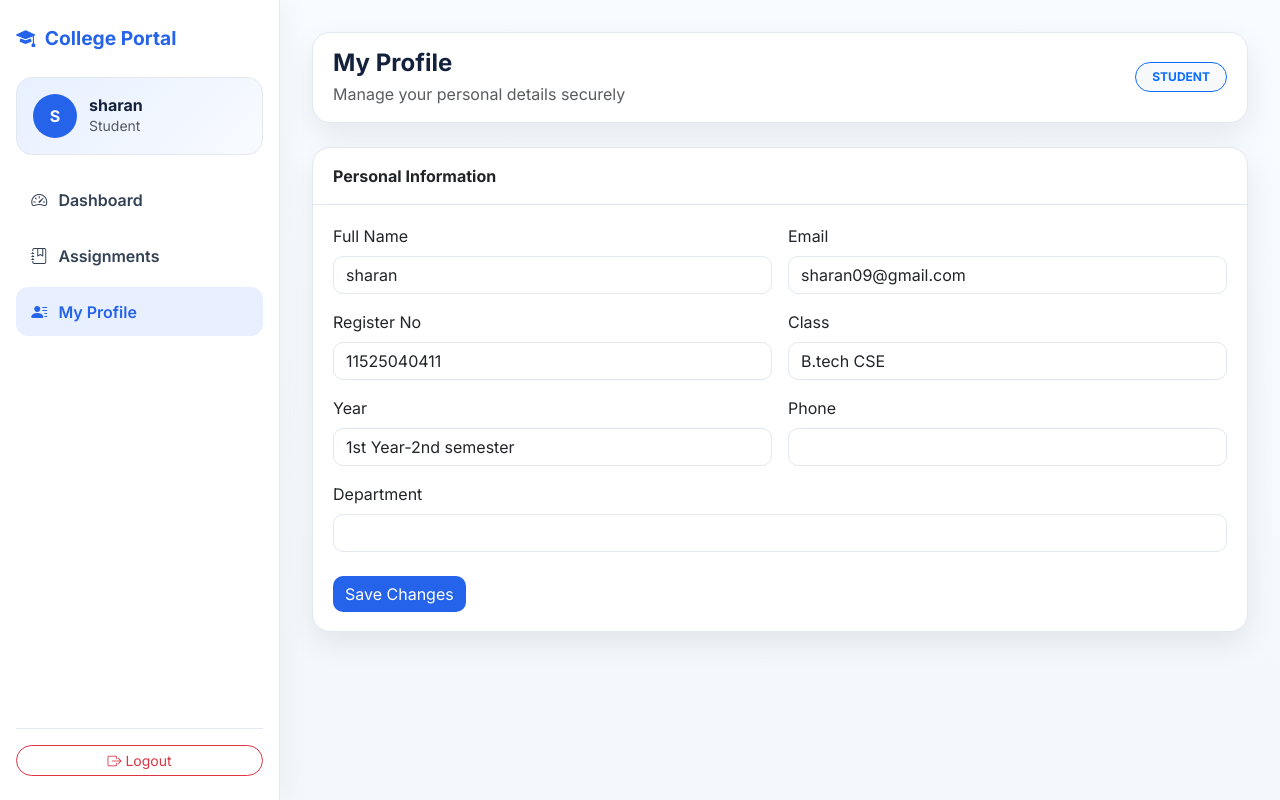
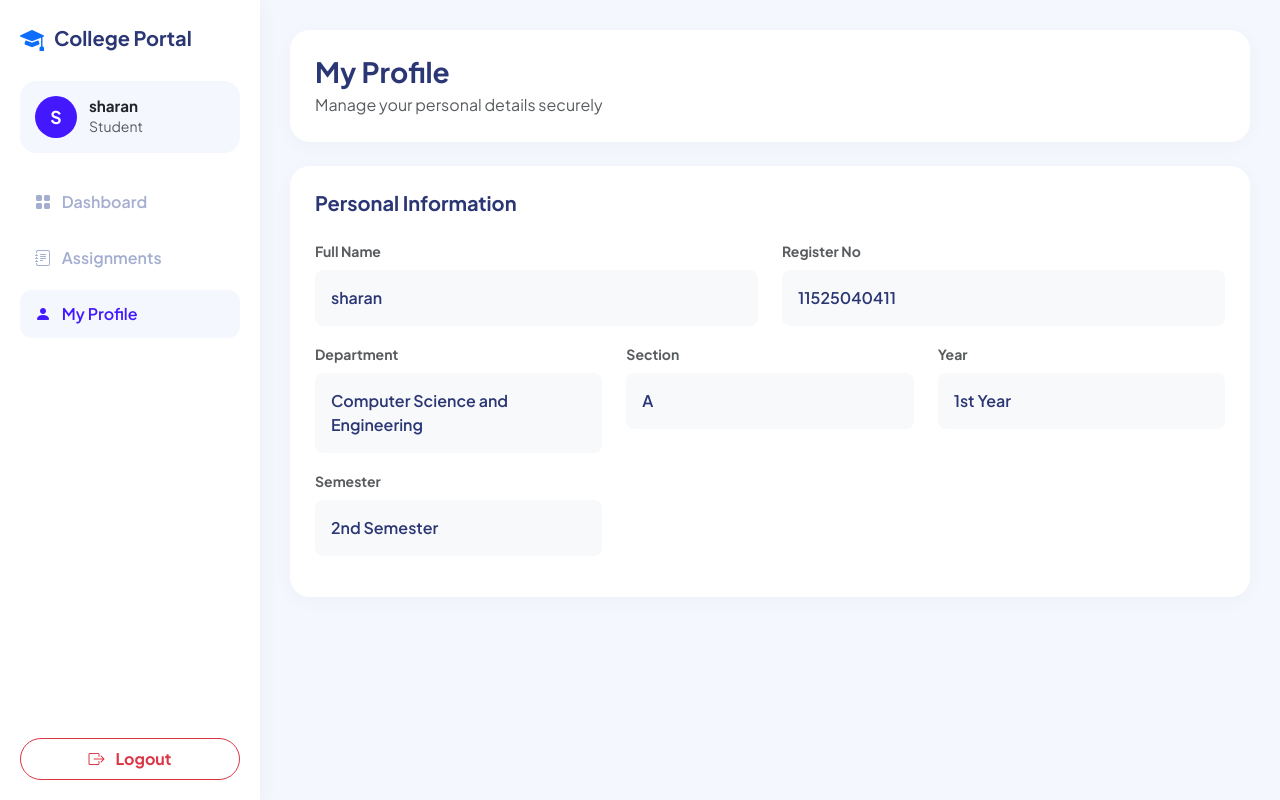
Before and after one commit to shastika-cse/college-portal, a Flask app: page /profile in a window 1280 px wide. Run offline with Flask 3, Linux system fonts and the light colour scheme; a user stored in the database is signed in; data comes from the database, SQL or seed files in the repository.

Commit message:
Update profile sidebar with role-based navigation

```diff
--- a/templates/student_profile.html
+++ b/templates/student_profile.html
@@ -4,104 +4,164 @@
     <meta charset="UTF-8">
     <meta name="viewport" content="width=device-width, initial-scale=1.0">
     <title>My Profile - College Portal</title>
+    <!-- Bootstrap CSS -->
     <link href="https://cdn.jsdelivr.net/npm/bootstrap@5.3.0/dist/css/bootstrap.min.css" rel="stylesheet">
-    <link href="https://cdn.jsdelivr.net/npm/bootstrap-icons@1.11.0/font/bootstrap-icons.css" rel="stylesheet">
-    <link href="https://fonts.googleapis.com/css2?family=Inter:wght@400;500;600;700&display=swap" rel="stylesheet">
+    <!-- Bootstrap Icons -->
+    <link href="https://cdn.jsdelivr.net/npm/bootstrap-icons@1.10.5/font/bootstrap-icons.css" rel="stylesheet">
+    <!-- Google Fonts -->
+    <link href="https://fonts.googleapis.com/css2?family=Plus+Jakarta+Sans:wght@400;500;600;700&display=swap" rel="stylesheet">
     <style>
-        :root { --bg:#f4f7fb; --panel:#fff; --text:#14213d; --muted:#64748b; --primary:#2563eb; --border:#e2e8f0; --shadow:0 12px 30px rgba(15,23,42,.08); }
-        body { font-family:'Inter',sans-serif; background:linear-gradient(180deg,#f8fbff 0%,var(--bg) 100%); color:var(--text); }
-        .sidebar { position:sticky; top:0; height:100vh; width:280px; background:var(--panel); border-right:1px solid var(--border); padding:1.5rem 1rem; display:flex; flex-direction:column; box-shadow:8px 0 24px rgba(15,23,42,.04); }
-        .sidebar-brand { font-weight:700; font-size:1.2rem; color:var(--primary); text-decoration:none; display:flex; align-items:center; gap:0.6rem; margin-bottom:1.5rem; }
-        .sidebar-profile { background:linear-gradient(135deg,#e8f0ff,#f8fbff); border:1px solid var(--border); border-radius:16px; padding:1rem; margin-bottom:1.25rem; display:flex; align-items:center; gap:0.75rem; }
-        .profile-avatar { width:44px; height:44px; border-radius:50%; background:var(--primary); color:white; display:grid; place-items:center; font-weight:700; }
-        .nav-link { color:#334155; font-weight:600; padding:0.8rem 0.95rem; border-radius:12px; margin-bottom:0.4rem; transition:all .2s; display:flex; align-items:center; gap:0.7rem; }
-        .nav-link:hover, .nav-link.active { background: #e8f0ff; color: var(--primary); }
-        .sidebar-footer { margin-top:auto; padding-top:1rem; border-top:1px solid var(--border); }
-        .main-content { flex:1; padding:2rem; }
-        .top-navbar { background:var(--panel); border:1px solid var(--border); border-radius:18px; padding:1rem 1.25rem; margin-bottom:1.5rem; box-shadow:var(--shadow); display:flex; justify-content:space-between; align-items:center; }
-        .card { border:1px solid var(--border); border-radius:18px; box-shadow:var(--shadow); background:var(--panel); }
-        .card-header { background:transparent; border-bottom:1px solid var(--border); font-weight:700; padding:1rem 1.25rem; }
-        .card-body { padding:1.2rem 1.25rem; }
-        .form-control { border-radius:10px; border:1px solid var(--border); }
-        .btn-primary { background:var(--primary); border:none; border-radius:10px; }
-        @media (max-width:992px) { .sidebar { position:relative; width:100%; height:auto; border-right:none; border-bottom:1px solid var(--border); } .main-content{padding:1rem;} .top-navbar{flex-direction:column; align-items:flex-start; gap:0.6rem;} }
+        body {
+            font-family: 'Plus Jakarta Sans', sans-serif;
+            background-color: #f4f7fe;
+            color: #2b3674;
+        }
+        .sidebar {
+            width: 260px;
+            background: #ffffff;
+            position: fixed;
+            top: 0;
+            bottom: 0;
+            left: 0;
+            z-index: 100;
+            box-shadow: 0px 4px 20px rgba(0, 0, 0, 0.05);
+            padding: 20px;
+            display: flex;
+            flex-direction: column;
+        }
+        .sidebar-brand {
+            font-weight: 700;
+            font-size: 1.25rem;
+            color: #2b3674;
+            margin-bottom: 25px;
+            display: flex;
+            align-items: center;
+            gap: 10px;
+        }
+        .sidebar-profile {
+            background: #F4F7FE;
+            border-radius: 16px;
+            padding: 15px;
+            display: flex;
+            align-items: center;
+            gap: 12px;
+            margin-bottom: 25px;
+        }
+        .profile-avatar {
+            width: 42px;
+            height: 42px;
+            background: #4318FF;
+            color: white;
+            font-weight: 700;
+            border-radius: 50%;
+            display: flex;
+            align-items: center;
+            justify-content: center;
+            font-size: 1.1rem;
+        }
+        .sidebar .nav-link {
+            font-weight: 600;
+            color: #a3AED0;
+            padding: 12px 15px;
+            border-radius: 12px;
+            margin-bottom: 8px;
+            transition: all 0.3s ease;
+        }
+        .sidebar .nav-link:hover, .sidebar .nav-link.active {
+            color: #4318FF;
+            background: #F4F7FE;
+        }
+        .main-content {
+            margin-left: 260px;
+            padding: 30px;
+        }
+        .custom-card {
+            background: #ffffff;
+            border-radius: 20px;
+            border: none;
+            box-shadow: 0px 4px 20px rgba(0, 0, 0, 0.03);
+            padding: 25px;
+            margin-bottom: 25px;
+        }
     </style>
 </head>
 <body>
-    <div class="d-flex flex-column flex-lg-row">
+
+    <!-- Sidebar Navigation -->
     <aside class="sidebar">
-            <a href="/student_dashboard" class="sidebar-brand"><i class="bi bi-mortarboard-fill"></i> College Portal</a>
-            <div class="sidebar-profile">
-                <div class="profile-avatar">{{ (student['username']|default('S')|first|upper) }}</div>
+        <div class="sidebar-brand">
+            <i class="bi bi-mortarboard-fill text-primary fs-4"></i> College Portal
+        </div>
+
+        <!-- User Profile Badge -->
+        <div class="sidebar-profile" style="background: #F4F7FE; border-radius: 16px; padding: 15px; display: flex; align-items: center; gap: 12px; margin-bottom: 25px;">
+            <div class="profile-avatar" style="width: 42px; height: 42px; background: #4318FF; color: white; font-weight: 700; border-radius: 50%; display: flex; align-items: center; justify-content: center; font-size: 1.1rem;">
+                {{ session['username'][0] | upper if session.get('username') else 'U' }}
+            </div>
             <div>
-                    <h6 class="mb-0 fw-bold">{{ student['username'] }}</h6>
-                    <p class="mb-0 small text-muted">Student</p>
+                <h6 class="fw-bold mb-0 text-dark" style="font-size: 0.95rem;">{{ session.get('username', 'User') }}</h6>
+                <p class="text-muted mb-0 small text-capitalize">{{ session.get('role', 'User') }}</p>
             </div>
         </div>
-            <nav class="nav flex-column">
-                <a href="/dashboard" class="nav-link"><i class="bi bi-speedometer2"></i> Dashboard</a>
-                <a href="/assignments" class="nav-link"><i class="bi bi-journal-bookmark"></i> Assignments</a>
-                <a href="/profile" class="nav-link active"><i class="bi bi-person-lines-fill"></i> My Profile</a>
-            </nav>
-            <div class="sidebar-footer">
-                <a href="/logout" class="btn btn-outline-danger btn-sm w-100 rounded-pill"><i class="bi bi-box-arrow-right"></i> Logout</a>
+
+        <div class="nav flex-column flex-grow-1">
+            {% if session.get('role') == 'faculty' %}
+                <a href="/submissions" class="nav-link"><i class="bi bi-grid-fill me-2"></i> Submissions</a>
+                <a href="/post_assignment" class="nav-link"><i class="bi bi-plus-circle-fill me-2"></i> Post Assignment</a>
+                <a href="/assignments" class="nav-link"><i class="bi bi-journal-text me-2"></i> All Assignments</a>
+            {% else %}
+                <a href="/dashboard" class="nav-link"><i class="bi bi-grid-fill me-2"></i> Dashboard</a>
+                <a href="/assignments" class="nav-link"><i class="bi bi-journal-text me-2"></i> Assignments</a>
+                <a href="/profile" class="nav-link active"><i class="bi bi-person-fill me-2"></i> My Profile</a>
+            {% endif %}
+        </div>
+        <div>
+            <a href="/logout" class="btn btn-outline-danger w-100 rounded-pill py-2 fw-bold"><i class="bi bi-box-arrow-right me-2"></i> Logout</a>
         </div>
     </aside>
+    <!-- Main Content Area -->
+    <main class="main-content">
 
-        <main class="main-content">
-            <div class="top-navbar">
-                <div>
-                    <h4 class="fw-bold mb-1">My Profile</h4>
-                    <p class="mb-0 text-muted">Manage your personal details securely</p>
-                </div>
-                <span class="badge bg-light text-primary border border-primary px-3 py-2 rounded-pill text-uppercase">Student</span>
+        <!-- Top Title Header -->
+        <div class="custom-card mb-4">
+            <h3 class="fw-bold mb-1">My Profile</h3>
+            <p class="text-muted mb-0">Manage your personal details securely</p>
         </div>
 
-            <div class="card">
-                <div class="card-header">Personal Information</div>
-                <div class="card-body">
-                    {% if error %}
-                        <div class="alert alert-danger">{{ error }}</div>
-                    {% endif %}
-                    {% if success %}
-                        <div class="alert alert-success">{{ success }}</div>
-                    {% endif %}
-                    <form method="POST" action="/profile">
-                        <div class="row g-3">
-                            <div class="col-md-6">
-                                <label class="form-label">Full Name</label>
-                                <input type="text" class="form-control" name="username" value="{{ student['username'] }}" required>
+        <!-- Profile Information Section -->
+        <div class="custom-card">
+            <h5 class="fw-bold mb-4">Personal Information</h5>
+            <div class="row">
+                <div class="col-md-6 mb-3">
+                    <label class="form-label text-muted small fw-bold">Full Name</label>
+                    <div class="p-3 bg-light rounded-3 fw-semibold">{{ student['username'] if student else '' }}</div>
                 </div>
-                            <div class="col-md-6">
-                                <label class="form-label">Email</label>
-                                <input type="email" class="form-control" name="email" value="{{ student['email'] }}" required>
+                <div class="col-md-6 mb-3">
+                    <label class="form-label text-muted small fw-bold">Register No</label>
+                    <div class="p-3 bg-light rounded-3 fw-semibold">{{ student['reg_no'] if student else '' }}</div>
                 </div>
-                            <div class="col-md-6">
-                                <label class="form-label">Register No</label>
-                                <input type="text" class="form-control" name="reg_no" value="{{ student['reg_no'] or '' }}">
+                <div class="col-md-4 mb-3">
+                    <label class="form-label text-muted small fw-bold">Department</label>
+                    <div class="p-3 bg-light rounded-3 fw-semibold">{{ student['department'] if student and 'department' in student and student['department'] else 'Computer Science and Engineering' }}</div>
                 </div>
-                            <div class="col-md-6">
-                                <label class="form-label">Class</label>
-                                <input type="text" class="form-control" name="class_name" value="{{ student['class_name'] or '' }}">
+                <div class="col-md-4 mb-3">
+                    <label class="form-label text-muted small fw-bold">Section</label>
+                    <div class="p-3 bg-light rounded-3 fw-semibold">{{ student['section'] if student and 'section' in student and student['section'] else 'A' }}</div>
                 </div>
-                            <div class="col-md-6">
-                                <label class="form-label">Year</label>
-                                <input type="text" class="form-control" name="year" value="{{ student['year'] or '' }}">
+                <div class="col-md-4 mb-3">
+                    <label class="form-label text-muted small fw-bold">Year</label>
+                    <div class="p-3 bg-light rounded-3 fw-semibold">1st Year</div>
                 </div>
-                            <div class="col-md-6">
-                                <label class="form-label">Phone</label>
-                                <input type="text" class="form-control" name="phone" value="{{ student['phone'] or '' }}">
-                            </div>
-                            <div class="col-md-12">
-                                <label class="form-label">Department</label>
-                                <input type="text" class="form-control" name="department" value="{{ student['department'] or '' }}">
+                <div class="col-md-4 mb-3">
+                    <label class="form-label text-muted small fw-bold">Semester</label>
+                    <div class="p-3 bg-light rounded-3 fw-semibold">2nd Semester</div>
                 </div>
             </div>
-                        <button type="submit" class="btn btn-primary mt-4">Save Changes</button>
-                    </form>
         </div>
-            </div>
+
     </main>
-    </div>
+
+    <!-- Bootstrap JS -->
+    <script src="https://cdn.jsdelivr.net/npm/bootstrap@5.3.0/dist/js/bootstrap.bundle.min.js"></script>
 </body>
 </html>
```
Lines whose indentation alone changed are shown as unchanged.
